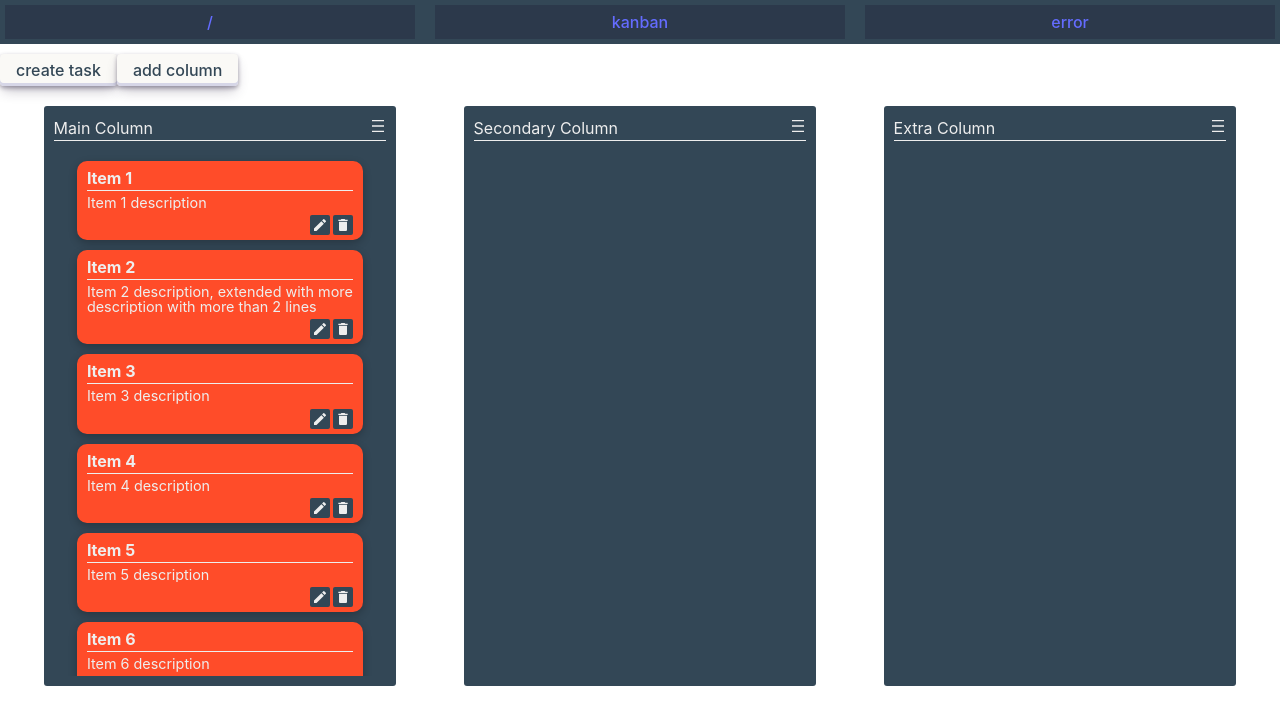
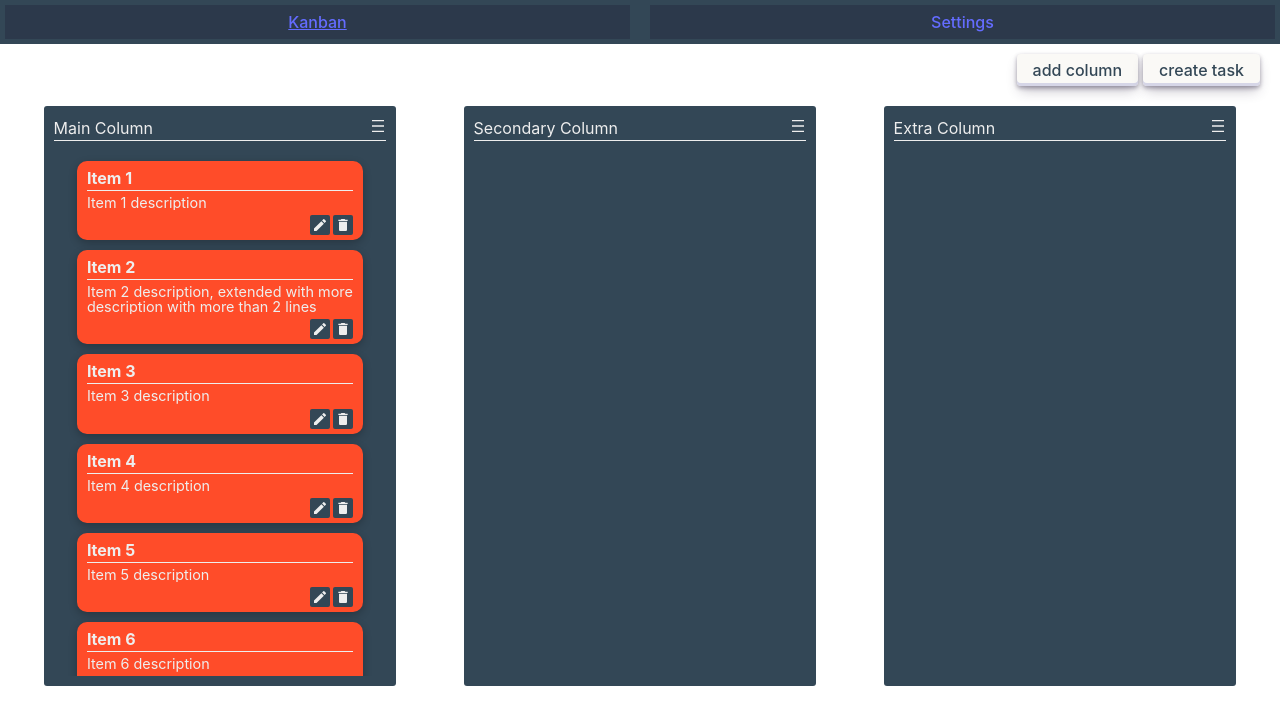
Before and after one commit to Daamii/kanban, a React (Vite) app: page /kanban in a window 1280 px wide. Shown: the top 724 px of the page. Built offline with nearby package versions, Linux system fonts and the light colour scheme.

Commit message:
improve navigation and create kanban control panel

```diff
--- /dev/null
+++ b/src/Screens/Kanban/KanbanControlPanel.tsx
@@ -0,0 +1,37 @@
+import React, { useState } from "react";
+import { useDispatch, useSelector } from "react-redux";
+import { v4 } from "uuid";
+import { PrimaryButton } from "../../components/Buttons/ButtonPrimary";
+import { selectKanban, setColumns } from "../../store/kanbanSlice";
+import { ColumnnType } from "../../Types/kanbanTypes";
+import { TaskForm } from "./TaskForm";
+
+export const KanbanControlPanel = () => {
+  const dispatch = useDispatch();
+
+  const kanbanData = useSelector(selectKanban);
+
+  const [isOpen, setIsOpen] = useState(false);
+  return (
+    <div className="kanban-control-panel">
+      <PrimaryButton onClick={() => setIsOpen(true)}>create task</PrimaryButton>
+      <PrimaryButton
+        onClick={() => {
+          kanbanData.columns.length <= 4 &&
+            dispatch(
+              setColumns([
+                ...kanbanData.columns,
+                {
+                  uuid: v4(),
+                  label: "new",
+                } as ColumnnType,
+              ])
+            );
+        }}
+      >
+        add column
+      </PrimaryButton>
+      <TaskForm isModalOpen={isOpen} closeModal={() => setIsOpen(false)} />
+    </div>
+  );
+};
--- a/src/Screens/Kanban/KanbanPage.tsx
+++ b/src/Screens/Kanban/KanbanPage.tsx
@@ -1,45 +1,17 @@
-import React, { useState } from "react";
-import { useDispatch, useSelector } from "react-redux";
-import { v4 } from "uuid";
-import { PrimaryButton } from "../../components/Buttons/ButtonPrimary";
+import React from "react";
+import { useSelector } from "react-redux";
 import { KanbanGrid } from "../../features/Kanban/KanbanGrid";
-import { selectKanban, setColumns } from "../../store/kanbanSlice";
-import { ColumnnType } from "../../Types/kanbanTypes";
+import { selectKanban } from "../../store/kanbanSlice";
 
 import "./kanban-page.scss";
-import { TaskForm } from "./TaskForm";
+import { KanbanControlPanel } from "./KanbanControlPanel";
 
 export const KanbanPage = () => {
-  const dispatch = useDispatch();
-
   const kanbanData = useSelector(selectKanban);
-
-  const [isOpen, setIsOpen] = useState(false);
 
   return (
     <div className="kanban-page">
-      <div>
-        <PrimaryButton onClick={() => setIsOpen(true)}>
-          create task
-        </PrimaryButton>
-        <PrimaryButton
-          onClick={() => {
-            kanbanData.columns.length <= 4 &&
-              dispatch(
-                setColumns([
-                  ...kanbanData.columns,
-                  {
-                    uuid: v4(),
-                    label: "new",
-                  } as ColumnnType,
-                ])
-              );
-          }}
-        >
-          add column
-        </PrimaryButton>
-      </div>
-      <TaskForm isModalOpen={isOpen} closeModal={() => setIsOpen(false)} />
+      <KanbanControlPanel />
       <KanbanGrid tasks={kanbanData.tasks} columns={kanbanData.columns} />
     </div>
   );
--- a/src/Screens/Kanban/kanban-page.scss
+++ b/src/Screens/Kanban/kanban-page.scss
@@ -5,3 +5,10 @@
   //   align-items: center;
   margin-top: 10px;
 }
+
+.kanban-control-panel {
+  display: flex;
+  flex-direction: row-reverse;
+  padding: 0 20px;
+  gap: 5px;
+}
--- a/src/main.tsx
+++ b/src/main.tsx
@@ -12,7 +12,11 @@ import store from "./store/store";
 const router = createBrowserRouter([
   {
     path: "/",
-    element: <NavBarComponent />,
+    element: (
+      <NavBarComponent>
+        <KanbanPage />
+      </NavBarComponent>
+    ),
     errorElement: <RouteError />,
   },
   {
--- a/src/routes/NavBarComponent.tsx
+++ b/src/routes/NavBarComponent.tsx
@@ -1,20 +1,31 @@
 import React, { ReactNode } from "react";
-import { Link } from "react-router-dom";
+import { Link, useLocation } from "react-router-dom";
 
 import "./navbar.scss";
 
+const computeClassName = (elementPaths: string[], currentPath: string) => {
+  return `navbar__element ${
+    elementPaths.includes(currentPath) ? "navbar__element--current" : ""
+  }`;
+};
+
 const NavBarComponent: React.FC<{ children?: ReactNode }> = ({ children }) => {
+  const { pathname } = useLocation();
+
   return (
     <>
       <nav className="navbar">
-        <Link className="navbar__element" to={"/"}>
-          /
+        <Link
+          className={computeClassName(["/kanban", "/"], pathname)}
+          to={"/kanban"}
+        >
+          Kanban
         </Link>
-        <Link className="navbar__element" to={"/kanban"}>
-          kanban
-        </Link>
-        <Link className="navbar__element" to={"/error"}>
-          error
+        <Link
+          className={computeClassName(["/settings"], pathname)}
+          to={"/settings"}
+        >
+          Settings
         </Link>
       </nav>
       {children ?? null}
--- a/src/routes/navbar.scss
+++ b/src/routes/navbar.scss
@@ -11,5 +11,9 @@
     width: 100%;
     padding: 5px;
     text-align: center;
+
+    &--current {
+      text-decoration: underline;
+    }
   }
 }
```
